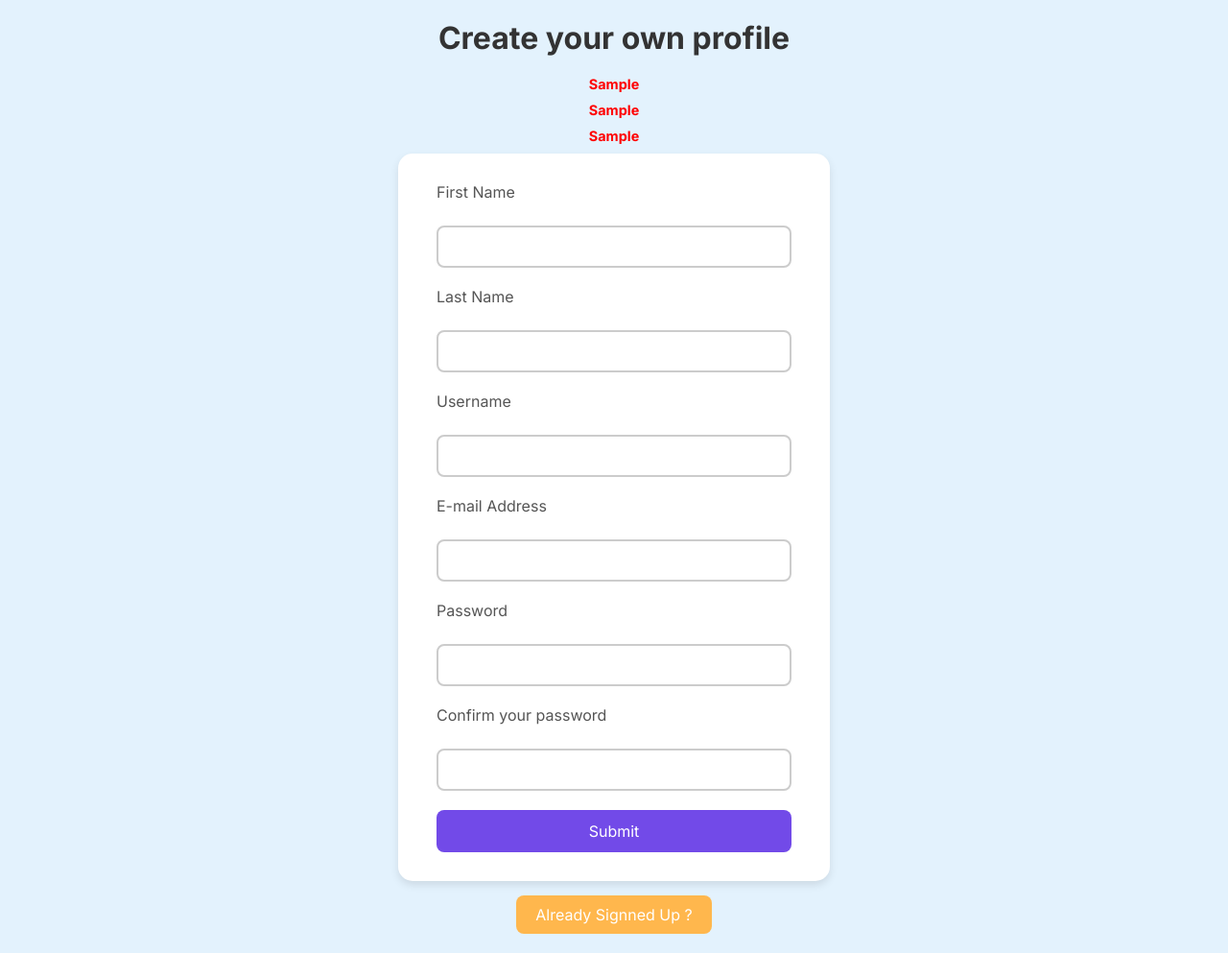
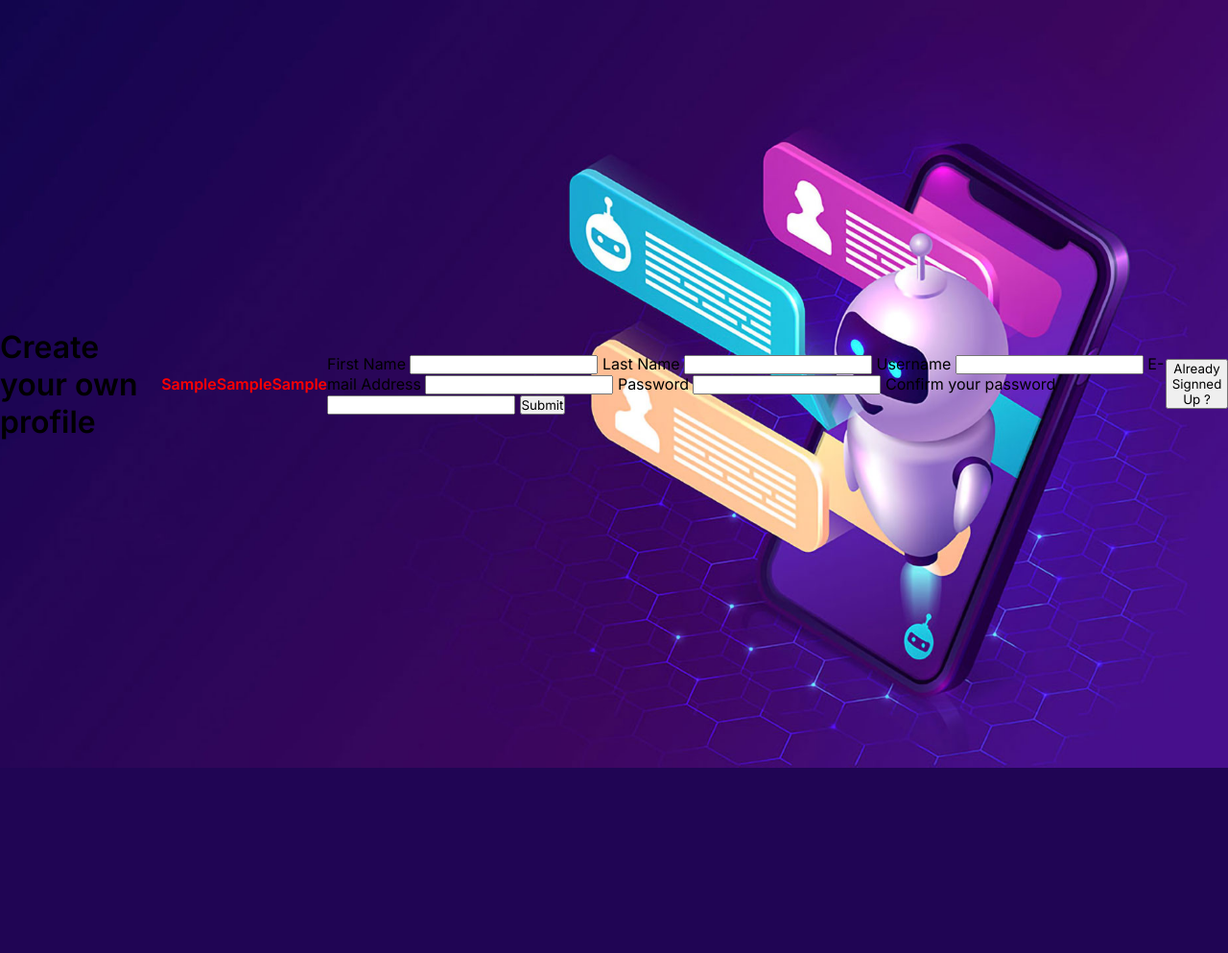
Before and after one commit to ksamanasesh/Mental-Health-Care-Support-Web, a Django app: template templates/appBot/signUp.html in a window 1280 px wide. Shown: the whole page at 96% size. After the commit the page ends 800 px from the top, so only its background shows below. Run offline with Django 5.2, Linux system fonts and the light colour scheme; the template is opened without the code that fills it: most values are stand-ins (such as "Sample title", 1, 10 or a date in 2020).

Commit message:
css update

```diff
--- a/static/appBot/css/signUp.css
+++ b/static/appBot/css/signUp.css
@@ -1,110 +1,118 @@
-@import url('https://fonts.googleapis.com/css2?family=Inter:opsz,wght@14..32,100..900&display=swap');
+/* Import Google Fonts */
+@import url('https://fonts.googleapis.com/css2?family=Inter:wght@400;600&display=swap');
 
 * {
     margin: 0;
     padding: 0;
     box-sizing: border-box;
-    font-family: "Inter", sans-serif;
+    font-family: 'Inter', sans-serif;
 }
 
 body {
-    background: #e3f2fd;
+    display: flex;
+    align-items: center;
+    justify-content: center;
+    height: 100vh;
+    background: linear-gradient(to bottom right, #4b0082, #5c2f9b);
+    background-image: url('chatbotbg.jpg'); /* Add your image path here */
+    background-size: cover;
+    background-position: center;
+}
+
+.form-container {
+    background: rgba(255, 255, 255, 0.1);
+    border-radius: 15px;
+    padding: 20px 30px;
+    margin-right: 50%;
+    width: 100%;
+    max-width: 400px;
+    box-shadow: 0 4px 30px rgba(0, 0, 0, 0.5);
+    backdrop-filter: blur(10px);
+    border: 1px solid rgba(255, 255, 255, 0.2);
+    color: #fff;
+}
+
+.profile-form h2 {
+    text-align: center;
+    margin-bottom: 20px;
+    font-weight: 600;
+    color: #fff;
+}
+
+.form-group {
+    margin-bottom: 15px;
     display: flex;
     flex-direction: column;
-    align-items: center;
-    justify-content: center;
-    min-height: 100vh;
-    padding: 20px;
 }
 
-h1 {
-    color: #333;
-    font-size: 2rem;
-    margin-bottom: 20px;
+.form-group label {
+    font-size: 14px;
+    margin-bottom: 5px;
+    color: #ddd;
 }
 
-form {
-    background: #fff;
-    padding: 30px 40px;
-    border-radius: 15px;
-    box-shadow: 0 4px 8px rgba(0, 0, 0, 0.1);
-    width: 100%;
-    max-width: 450px;
-    display: flex;
-    flex-direction: column;
-    gap: 20px;
+.form-group input {
+    padding: 10px;
+    border-radius: 25px;
+    border: none;
+    outline: none;
+    font-size: 14px;
+    background: rgba(255, 255, 255, 0.2);
+    color: #fff;
+    transition: all 0.3s ease;
 }
 
-form label {
-    font-size: 1rem;
-    color: #555;
-    margin-bottom: 5px;
+.form-group input::placeholder {
+    color: #bbb;
 }
 
-form input[type="text"],
-form input[type="email"],
-form input[type="password"] {
-    width: 100%;
-    padding: 10px;
-    font-size: 1rem;
-    border: 2px solid #ccc;
-    border-radius: 8px;
-    transition: border 0.3s ease;
+.form-group input:focus {
+    background: rgba(255, 255, 255, 0.3);
+    outline: 2px solid #5c2f9b;
 }
 
-form input:focus {
-    border-color: #724ae8;
-    outline: none;
-}
-
-form input[type="submit"] {
-    padding: 12px;
-    font-size: 1rem;
-    background: #724ae8;
+.submit-btn {
+    width: 100%;
+    padding: 10px 0;
+    background: #1f2aa3;
     color: #fff;
+    font-size: 16px;
+    font-weight: 600;
     border: none;
-    border-radius: 8px;
+    border-radius: 25px;
     cursor: pointer;
     transition: background 0.3s ease;
 }
 
-form input[type="submit"]:hover {
-    background: #5a37c6;
+.already-btn {
+    background: rgba(255, 255, 255, 0.1);
+    color: #fff;
+    font-size: 10px;
+    font-weight: 600;
+    border: none;
+    border-radius: 50px;
+    outline: none;
+    cursor: pointer;
+    transition: background 0.3s ease;
 }
 
-a button {
-    padding: 10px 20px;
-    font-size: 1rem;
-    background: #ffb74d;
-    color: #fff;
-    border: none;
-    border-radius: 8px;
-    cursor: pointer;
-    transition: background 0.3s ease;
-    text-decoration: none;
+.submit-btn:hover {
+    background: #0f083d;
 }
 
-a button:hover {
-    background: #e59a25;
+.form-container p {
+    text-align: center;
+    margin-top: 10px;
+    font-size: 14px;
+    color: #ddd;
 }
 
-strong {
-    display: block;
-    margin-bottom: 10px;
-    font-size: 0.9rem;
-    text-align: center;
+.form-container p a {
+    color: #4432cd;
+    text-decoration: none;
+    font-weight: 600;
 }
 
-a {
-    text-align: center;
-    margin-top: 15px;
-    display: block;
-    color: #724ae8;
-    text-decoration: none;
-    font-size: 0.95rem;
-    font-weight: bold;
+.form-container p a:hover {
+    text-decoration: underline;
 }
-
-a:hover {
-    color: #5a37c6;
-}
```
